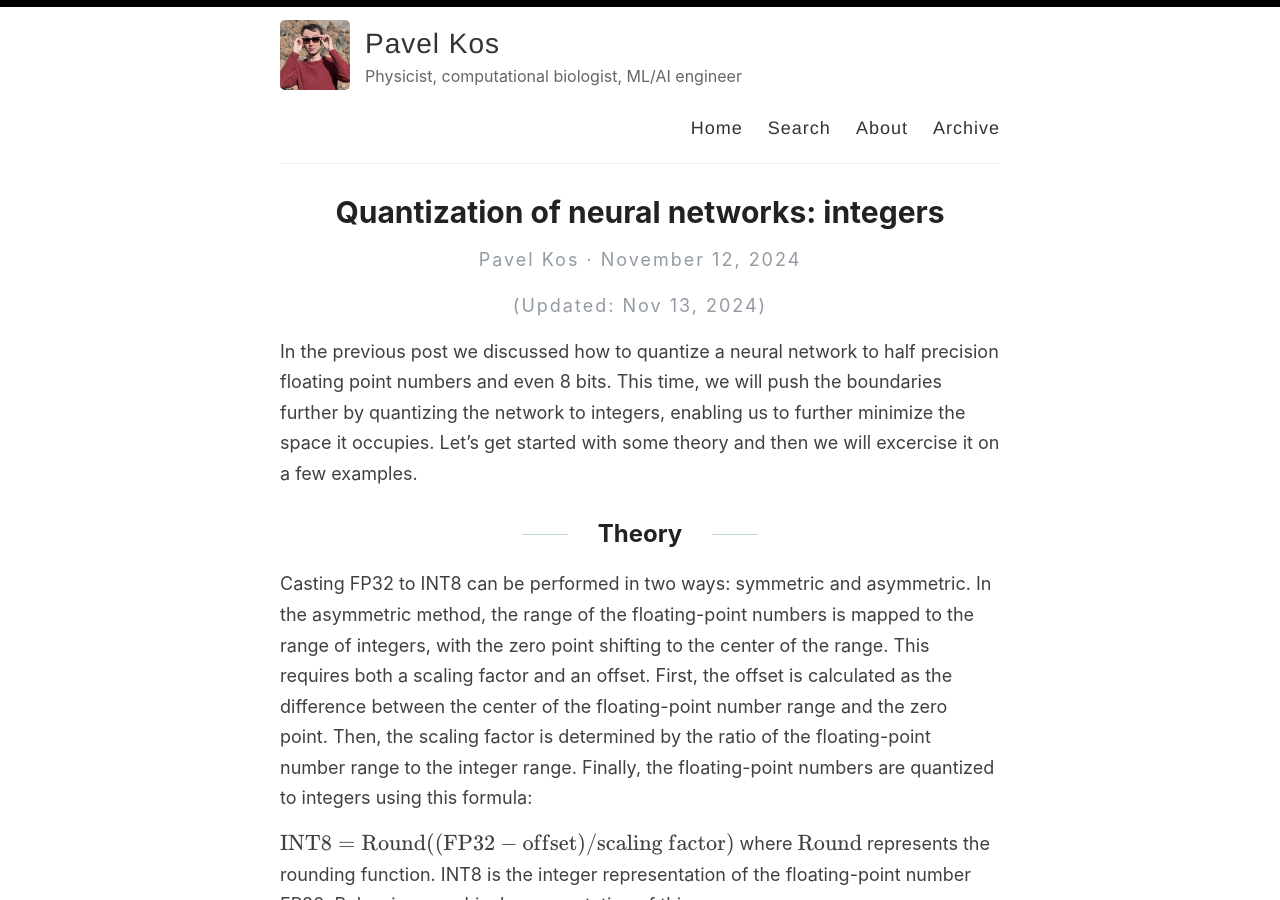
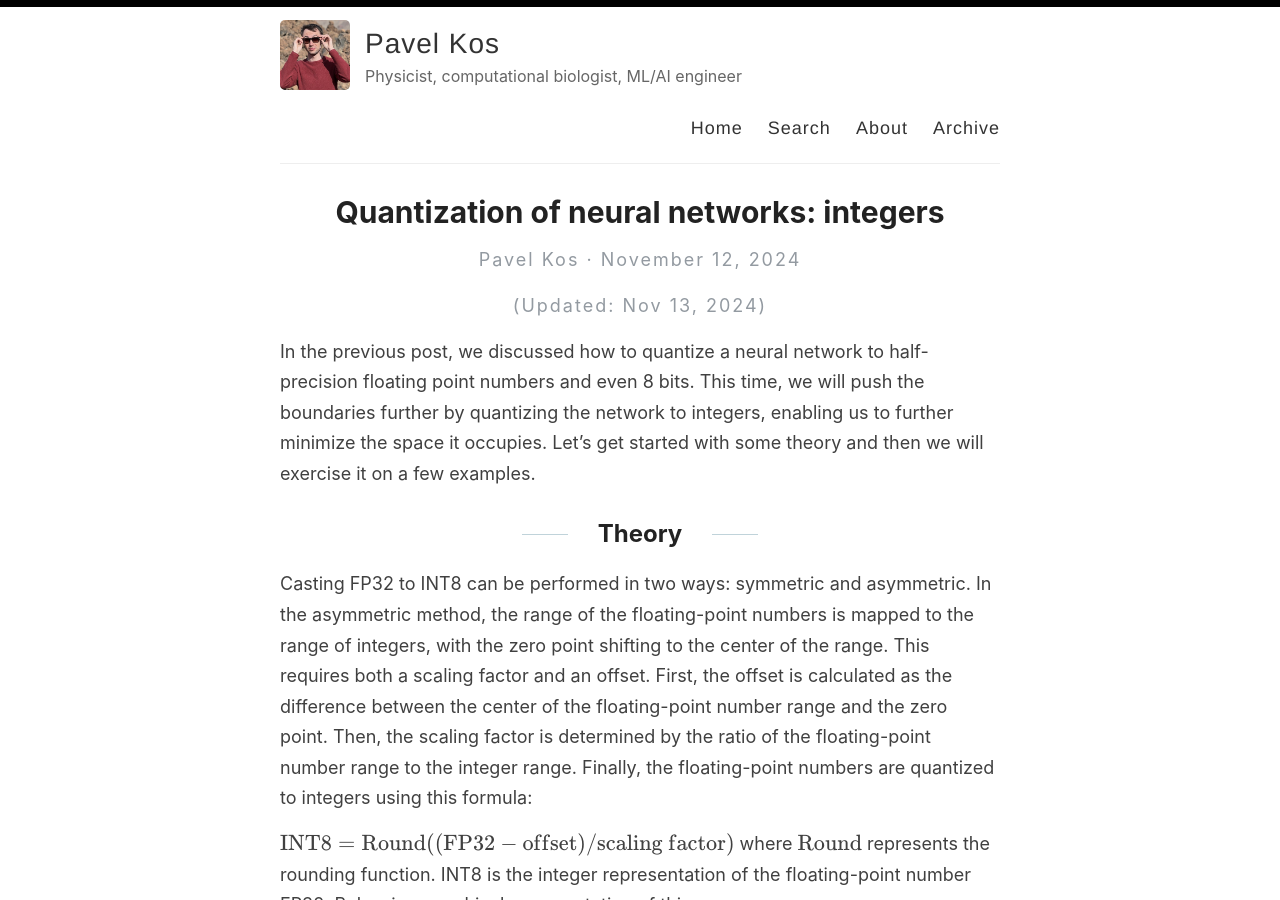
Before and after one commit to polly-code/polly-code.github.io, a Jekyll site: the page built from _posts/2024-11-12-quantization_of_neural_networks_2.md, in a window 1280 px wide and 900 px high. Built offline with Jekyll 4.4.1, drawn with Linux system fonts in a browser that asks for light colours; our own code applies the rules of GitHub Pages for plain Markdown files; formulas are drawn with MathJax 3; some of the changed text lies outside the part shown.

Commit message:
:memo: small adjustments along the text

```diff
--- a/_posts/2024-11-12-quantization_of_neural_networks_2.md
+++ b/_posts/2024-11-12-quantization_of_neural_networks_2.md
@@ -8,7 +8,7 @@ tags: ["machine-learning","python", "quantization", "optimization", "integers"]
 description: "How to reduce the space a network takes up even further."
 ---
 
-In the previous post we discussed how to quantize a neural network to half precision floating point numbers and even 8 bits. This time, we will push the boundaries further by quantizing the network to integers, enabling us to further minimize the space it occupies. Let's get started with some theory and then we will excercise it on a few examples.
+In the previous post, we discussed how to quantize a neural network to half-precision floating point numbers and even 8 bits. This time, we will push the boundaries further by quantizing the network to integers, enabling us to further minimize the space it occupies. Let's get started with some theory and then we will exercise it on a few examples.
 
 ## Theory
 
```
Also changed, not shown: other parts of _posts/2024-11-12-quantization_of_neural_networks_2.md (+3 -3 lines).
